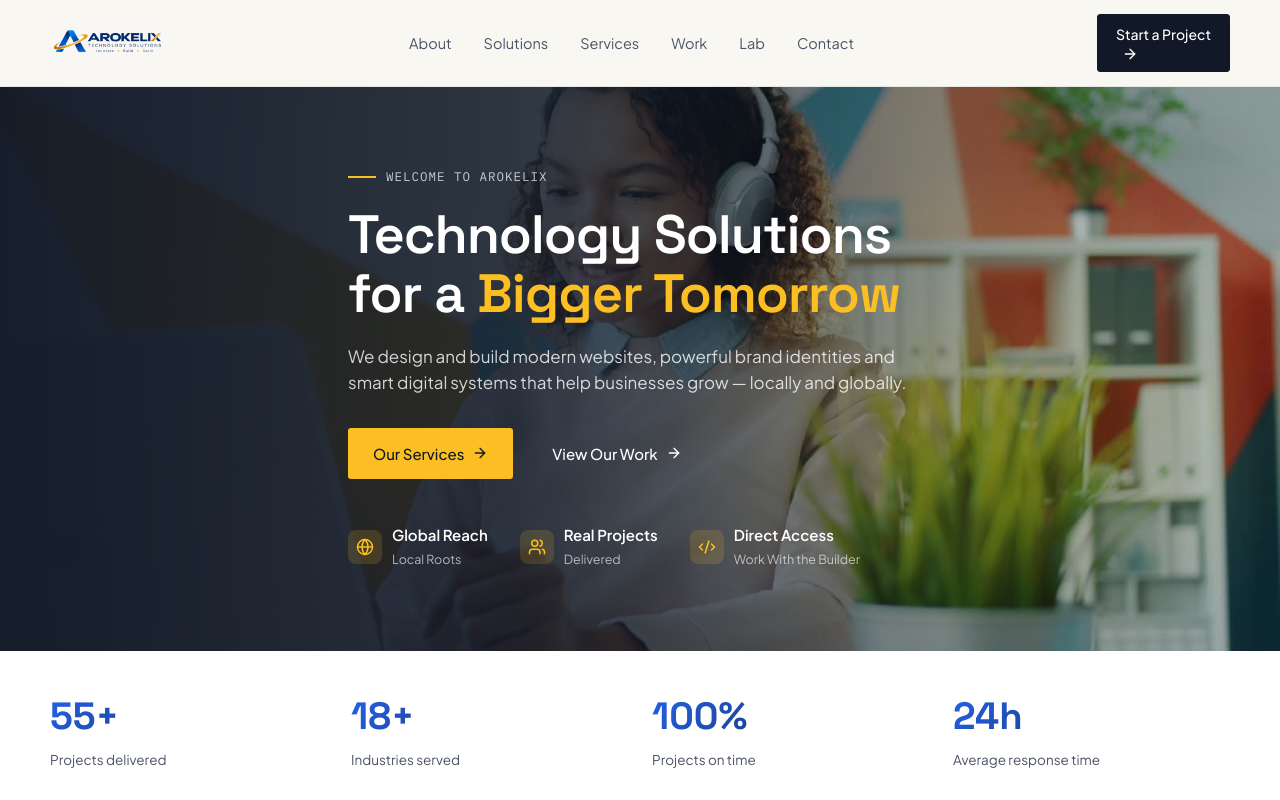
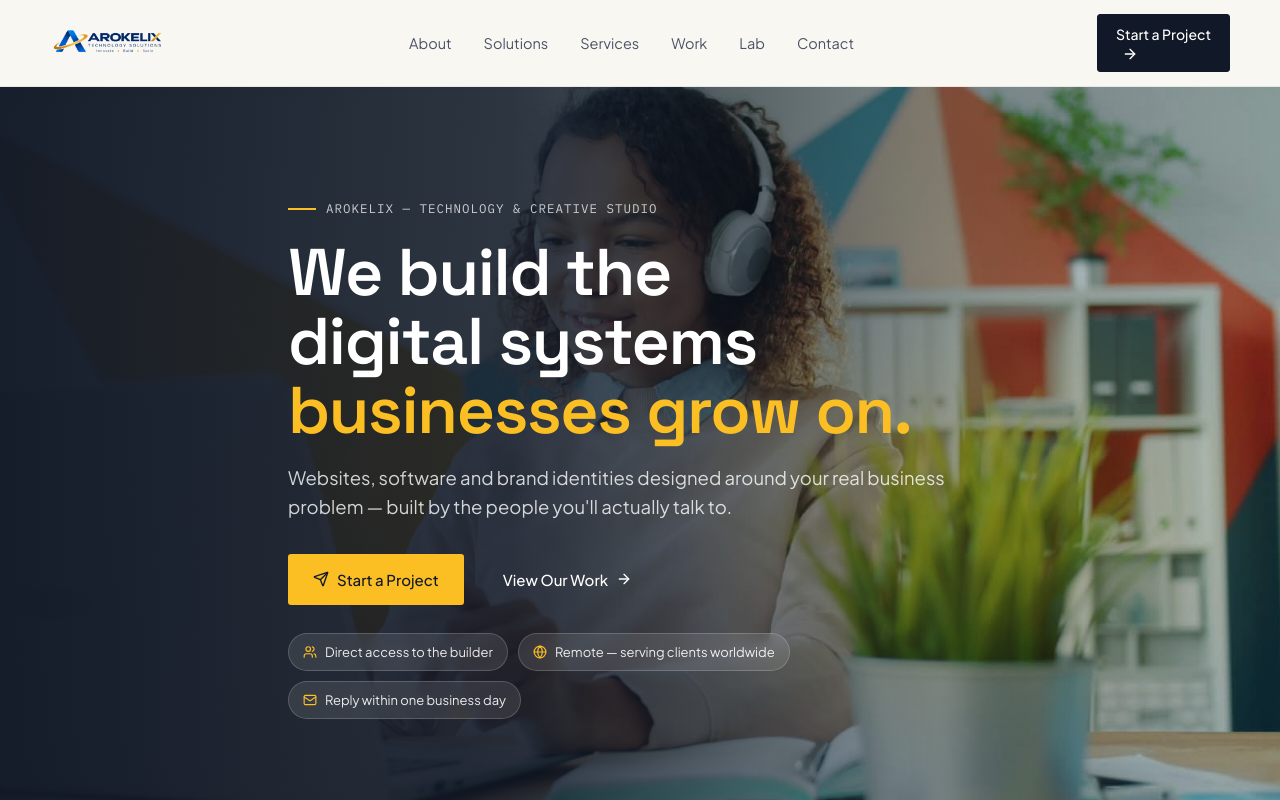
Before and after one commit to aronmuiyionko57-beep/arokelix, a Next.js app: page / in a window 1280 px wide. Shown: the top 800 px of the page. Built offline with nearby package versions, Linux system fonts and the light colour scheme.

Commit message:
Hero upgrade and two-column process section

```diff
--- a/app/globals.css
+++ b/app/globals.css
@@ -954,3 +954,36 @@ textarea:focus-visible{
 /* Leadership: bigger portrait */
 .ceo{grid-template-columns:320px 1fr;gap:56px;}
 @media (max-width:700px){.ceo{grid-template-columns:1fr;}}
+
+/* ===== Hero upgrade ===== */
+.hero{padding:112px 0 96px;}
+.hero h1.hero-photo-h1{font-size:clamp(38px,5.6vw,66px);max-width:720px;line-height:1.04;}
+.hero-photo-lede{font-size:18.5px;max-width:52ch;}
+.hero-content{max-width:760px;}
+.hero-chips{display:flex;flex-wrap:wrap;gap:10px;margin-top:28px;}
+.hero-chip{
+  display:inline-flex;align-items:center;gap:8px;
+  padding:8px 14px;border-radius:999px;
+  background:rgba(255,255,255,0.10);
+  border:1px solid rgba(255,255,255,0.18);
+  color:rgba(255,255,255,0.9);
+  font-size:13px;
+  backdrop-filter:blur(6px);
+}
+.hero-chip svg{color:var(--gold);}
+@media (max-width:600px){.hero{padding:72px 0 64px;}}
+
+/* ===== Process: two-column layout ===== */
+.process-split{
+  display:grid;
+  grid-template-columns:1fr 1.5fr;
+  gap:72px;
+  align-items:start;
+}
+.process-intro{position:sticky;top:110px;}
+.process-intro h2{font-size:clamp(28px,3.6vw,42px);margin-bottom:16px;}
+.process-intro p{color:var(--text-2);font-size:16.5px;max-width:38ch;margin:0 0 26px;}
+@media (max-width:900px){
+  .process-split{grid-template-columns:1fr;gap:36px;}
+  .process-intro{position:static;}
+}
--- a/app/page.tsx
+++ b/app/page.tsx
@@ -129,31 +129,22 @@ export default function Home() {
           <Image src="/hero-photo.jpg" alt="AROKELIX technology professional at work" fill priority style={{ objectFit: "cover", objectPosition: "85% 30%" }} />
         </div>
         <div className="wrap hero-content">
-          <div className="hero-eyebrow">Welcome to AROKELIX</div>
+          <div className="hero-eyebrow">AROKELIX — Technology &amp; Creative Studio</div>
           <h1 className="hero-photo-h1">
-            Technology Solutions for a <span className="accent">Bigger Tomorrow</span>
+            We build the digital systems <span className="accent">businesses grow on.</span>
           </h1>
           <p className="hero-photo-lede">
-            We design and build modern websites, powerful brand identities and smart
-            digital systems that help businesses grow — locally and globally.
+            Websites, software and brand identities designed around your real
+            business problem — built by the people you&apos;ll actually talk to.
           </p>
           <div className="hero-photo-actions">
-            <a href="/services" className="btn btn-gold">Our Services <ArrowRight size={16} /></a>
+            <a href="/contact" className="btn btn-gold"><Send size={16} /> Start a Project</a>
             <a href="/work" className="btn btn-outline-light">View Our Work <ArrowRight size={16} /></a>
           </div>
-          <div className="hero-proof-row">
-            <div className="hero-proof-item">
-              <div className="hero-proof-icon"><Globe size={18} /></div>
-              <div><b>Global Reach</b><span>Local Roots</span></div>
-            </div>
-            <div className="hero-proof-item">
-              <div className="hero-proof-icon"><Users size={18} /></div>
-              <div><b>Real Projects</b><span>Delivered</span></div>
-            </div>
-            <div className="hero-proof-item">
-              <div className="hero-proof-icon"><Code2 size={18} /></div>
-              <div><b>Direct Access</b><span>Work With the Builder</span></div>
-            </div>
+          <div className="hero-chips">
+            <span className="hero-chip"><Users size={14} /> Direct access to the builder</span>
+            <span className="hero-chip"><Globe size={14} /> Remote — serving clients worldwide</span>
+            <span className="hero-chip"><Mail size={14} /> Reply within one business day</span>
           </div>
         </div>
       </section>
@@ -295,9 +286,12 @@ export default function Home() {
       <section id="process" className="process bg-alt">
         <Reveal>
           <div className="wrap">
-            <div className="section-head">
-              <h2>Our process</h2>
-              <p>The same seven steps for every engagement, scaled to the size of the project.</p>
+            <div className="process-split">
+              <div className="process-intro">
+                <div className="hero-kicker">How we work</div>
+                <h2>A clear process, from first call to launch and beyond.</h2>
+                <p>The same seven steps for every engagement, scaled to the size of the project — so you always know what happens next.</p>
+                <a href="/contact" className="btn btn-primary" style={iconLink}><Send size={16} /> Start a Project</a>
               </div>
               <div className="process-timeline">
                 {processSteps.map((s) => {
@@ -312,6 +306,7 @@ export default function Home() {
                     </div>
                   );
                 })}
+              </div>
             </div>
           </div>
         </Reveal>
```
Lines whose indentation alone changed are shown as unchanged.
